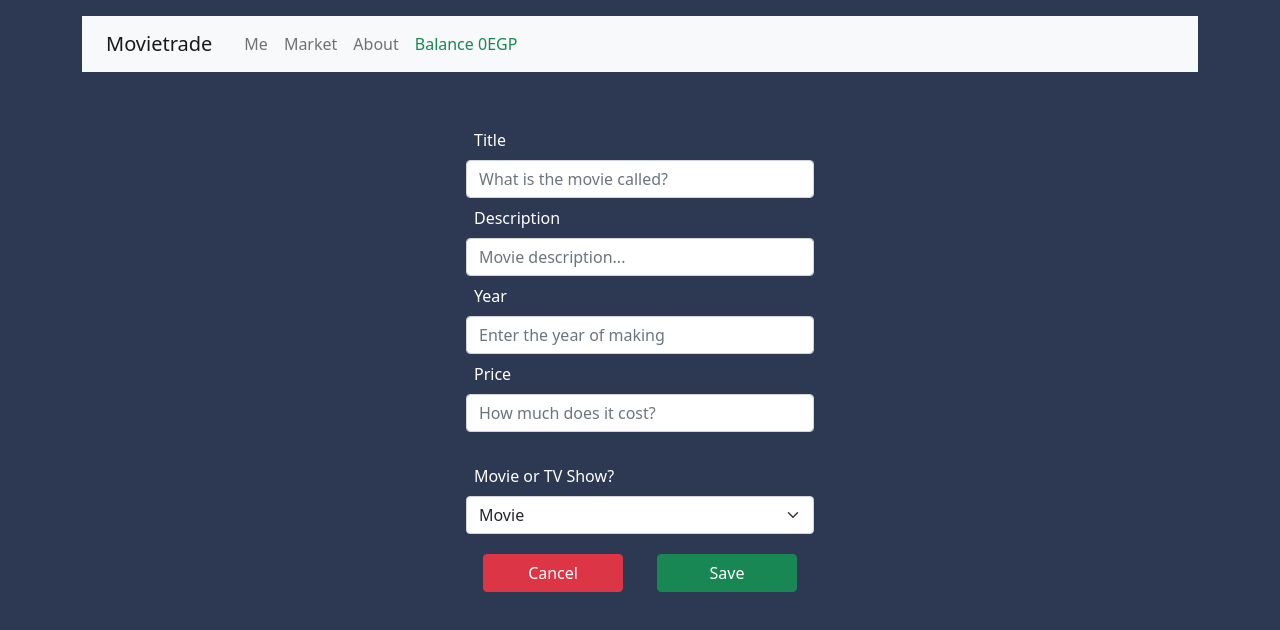
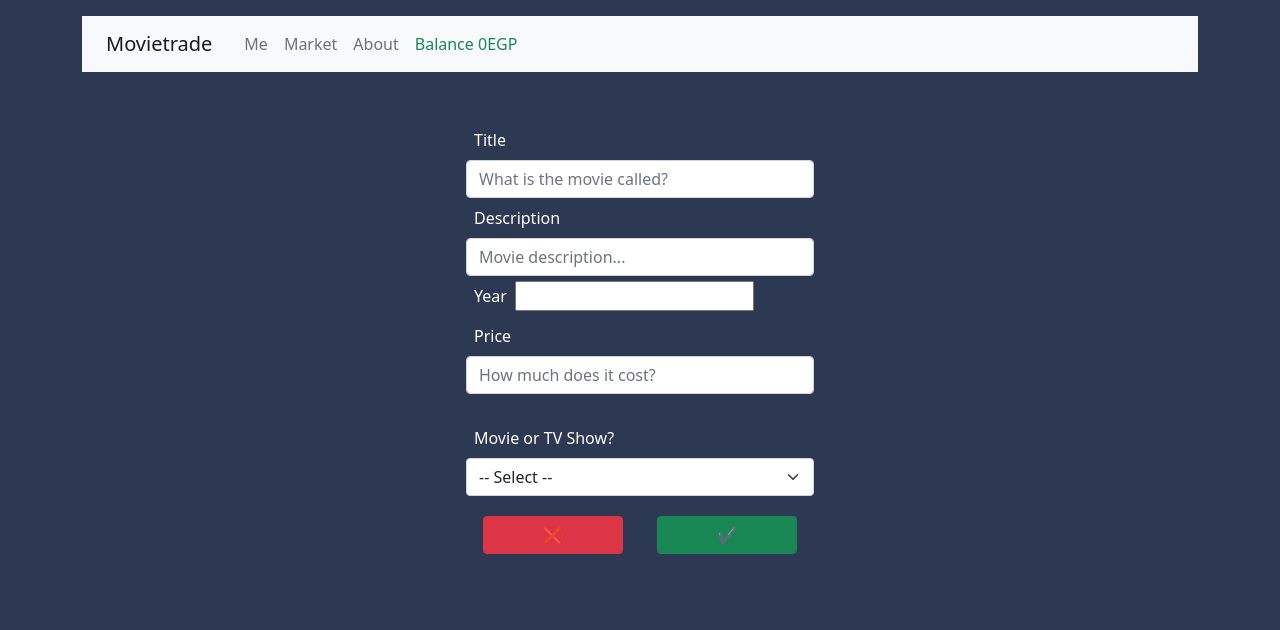
Before and after one commit to AbdullahFattah/movietrade, a React (Create React App) app: page /add-movies in a window 1280 px wide. Shown: the top 630 px of the page. Built offline with nearby package versions, Linux system fonts and the light colour scheme.

Commit message:
Add page completed (Bug with year input)

```diff
--- a/src/components/AddMovie.js
+++ b/src/components/AddMovie.js
@@ -1,16 +1,42 @@
 import { Link } from "react-router-dom";
+import { useState } from "react";
+import axios from "axios";
 const AddMovie = () => {
-  const handleSubmit = (e) => {
+  const [movie, setMovie] = useState({
+    title: "",
+    description: "",
+    year: "",
+    price: "",
+    // type: "",
+  });
+
+  const handleSubmit = async (e) => {
     e.preventDefault();
-    console.log(e);
+    await axios
+      .post("http://localhost:4000/movies", movie)
+      .then((data) => console.log(data));
   };
+
+  const handleChange = (e) => {
+    setMovie({ ...movie, [e.target.name]: e.target.value });
+    // console.log(movie);
+  };
+
+  //   Year dropdown
+  const year = new Date().getFullYear();
+  const years = [];
+  for (let i = year; i > 1800; i--) {
+    years.push(i);
+  }
+
   return (
     <form className="container col-md-4 my-5" onSubmit={(e) => handleSubmit(e)}>
       <div className="form-group">
         <label className="m-2">Title</label>
         <input
           type="text"
-          pattern="[a-z A-Z0-9]{1,40}"
+          name="title"
+          onChange={(e) => handleChange(e)}
           className="form-control"
           required
           placeholder="What is the movie called?"
@@ -20,7 +46,8 @@ const AddMovie = () => {
         <label className="m-2">Description</label>
         <input
           type="text"
-          pattern="[A-Z a-z0-9]{1,30}"
+          name="description"
+          onChange={(e) => handleChange(e)}
           className="form-control"
           placeholder="Movie description..."
           required
@@ -28,21 +55,33 @@ const AddMovie = () => {
       </div>
       <div className="form-group">
         <label className="m-2">Year</label>
+
+        {/* <select
+          className="form-select"
+          name="year"
+          onChange={(e) => handleChange(e)}
+        >
+          {years.map((year) => {
+            return (
+              <option value={year} key={year}>
+                {year}
+              </option>
+            );
+          })}
+        </select> */}
         <input
           type="number"
-          className="form-control"
-          onChange={() => {}}
-          min="1900"
-          max="2099"
-          step="1"
-          placeholder="Enter the year of making"
-        />
+          name="year"
+          onChange={(e) => handleChange(e)}
+        ></input>
       </div>
       <div className="form-group">
         <label className="m-2">Price</label>
         <input
           type="number"
+          name="price"
           className="form-control"
+          onChange={(e) => handleChange(e)}
           min={1}
           placeholder="How much does it cost?"
           required
@@ -50,7 +89,13 @@ const AddMovie = () => {
       </div>
       <div className="mt-4">
         <label className="m-2">Movie or TV Show?</label>
-        <select className="form-select">
+        <select
+          name="type"
+          onChange={(e) => handleChange(e)}
+          className="form-select"
+          value="default"
+        >
+          <option value="default">-- Select --</option>
           <option value="movie">Movie</option>
           <option value="tv-show">TV Show</option>
         </select>
@@ -62,12 +107,12 @@ const AddMovie = () => {
           type="submit"
           style={{ width: "40%", margin: "0 5%" }}
         >
-          Cancel
+          ❌
         </Link>
         <input
           className="btn btn-success"
           type="submit"
-          value="Save"
+          value="✔"
           style={{ width: "40%", margin: "0 5%" }}
         />
       </div>
```
